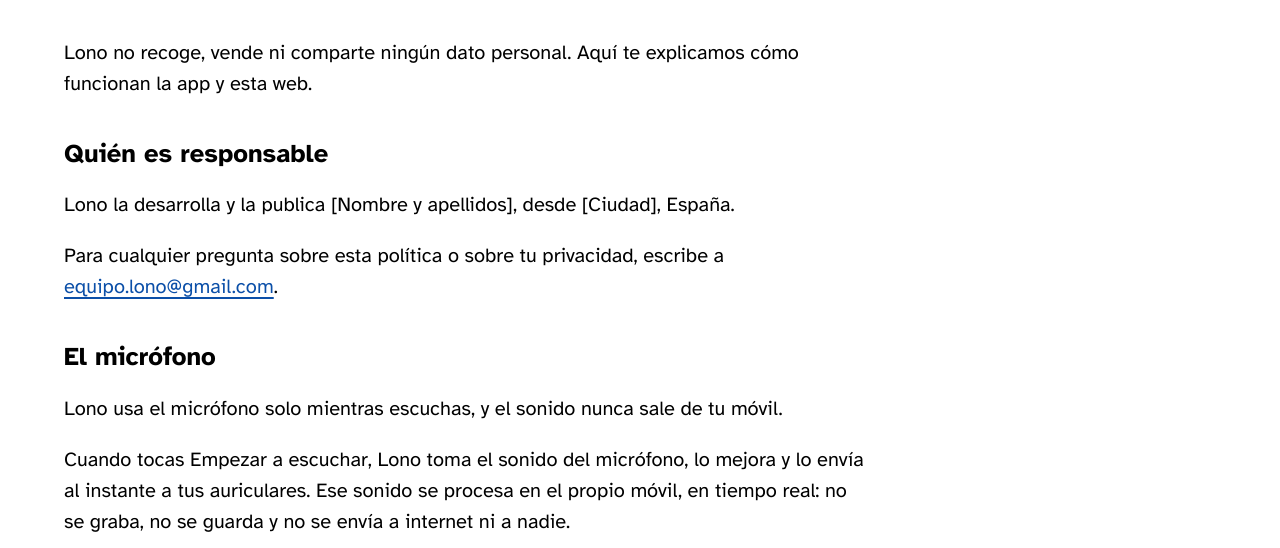
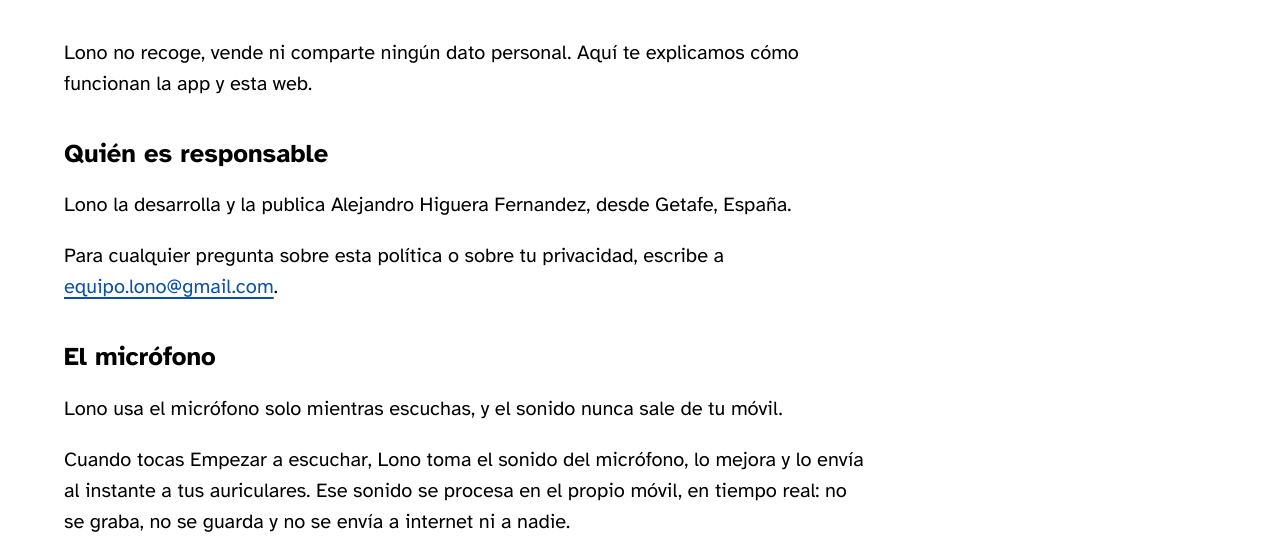
Before and after one commit to alejandrohiguerafernandez43-maker/lono-web, a plain HTML site: page privacidad.html in a window 1280 px wide. Shown: the part 252-800 px from the top of the page. Drawn offline with Linux system fonts and the light colour scheme; files whose address does not match are found by name.

Commit message:
Update privacidad.html

```diff
--- a/privacidad.html
+++ b/privacidad.html
@@ -39,7 +39,7 @@
       <p>Lono no recoge, vende ni comparte ningún dato personal. Aquí te explicamos cómo funcionan la app y esta web.</p>
 
       <h2>Quién es responsable</h2>
-      <p>Lono la desarrolla y la publica [Nombre y apellidos], desde [Ciudad], España.</p>
+      <p>Lono la desarrolla y la publica Alejandro Higuera Fernandez, desde Getafe, España.</p>
       <p>Para cualquier pregunta sobre esta política o sobre tu privacidad, escribe a <a href="mailto:equipo.lono@gmail.com">equipo.lono@gmail.com</a>.</p>
 
       <h2>El micrófono</h2>
```
